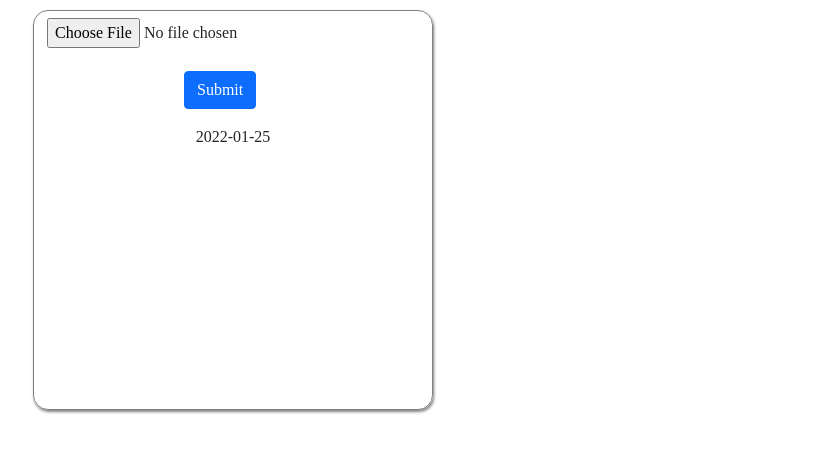
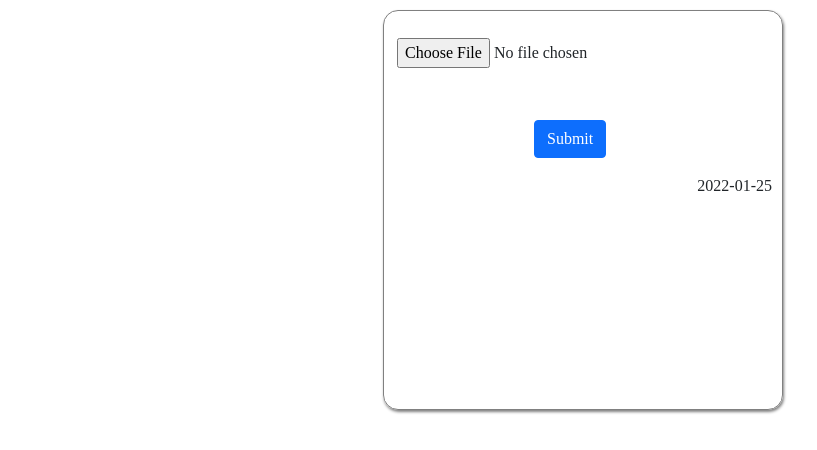
Before and after one commit to timtitan180/PDF-Analyzer, a Flask app: page / in a window 1280 px wide. Shown: the part 56-506 px from the top of the page, without its empty margins (417-1234 px from the left). Run offline with Flask 2, Linux system fonts and the light colour scheme.

Commit message:
Spaced out bunched up elements in form

```diff
--- a/templates/index.html
+++ b/templates/index.html
@@ -11,10 +11,10 @@
                 <span class="navbar-toggler-icon"></span>
             </button>
             <div class="collapse navbar-collapse" id="navbarSupportedContent">
-
         </nav>
+</div>
 <form method="POST" action="/analyze_pdf" enctype="multipart/form-data">
-    <div class="mainContainer" style="margin-left:450px;
+    <div class="mainContainer" style="margin-left:800px;
 	margin-top:10px;
 	height:400px;
 	width:400px;
@@ -23,7 +23,7 @@
 	outline:20px grey;
     border-radius:15px;align-items:center">
         <p>
-            <input type="file" class="btn" name="file" autocomplete="off">
+            <input style="margin-top:20px;" type="file" class="btn" name="file" autocomplete="off">
             {% if errors: %}
             {% for error in errors: %}
         <p style="font-family: Arial sans-serif;color:red">{{error}}</p>
@@ -33,9 +33,9 @@
         {% endif %}
         </p>
         <p>
-            <input class="button btn btn-primary" style="display:block;margin-left:150px" type="submit" value="Submit"/>
+            <input class="button btn btn-primary" style="display:block;margin-left:150px;margin-top:45px" type="submit" value="Submit"/>
         </p>
-        <footer>{{datestamp}}</footer>
+        <footer style="float:right;margin-right:10px">{{datestamp}}</footer>
         <div class="imgContainer">
             <img style="visibility:hidden;position:absolute" id="loadingImg" src="https://media3.giphy.com/media/3oEjI6SIIHBdRxXI40/giphy.gif"/>
         </div>
@@ -46,8 +46,8 @@
     <script>
         button = document.querySelector(".blueButton")
         button.addEventListener("click",handleSubmit)
-        handleSubmit(){
-            document.querySelector(".imgContainer").style.visibility = "visible"
+        function handleSubmit(){
+            document.querySelector(".imgContainer").style.visibility = "visible";
 
         }
 
```
Also changed, not shown: templates/delete_files.py (added, +36 -0 lines).
